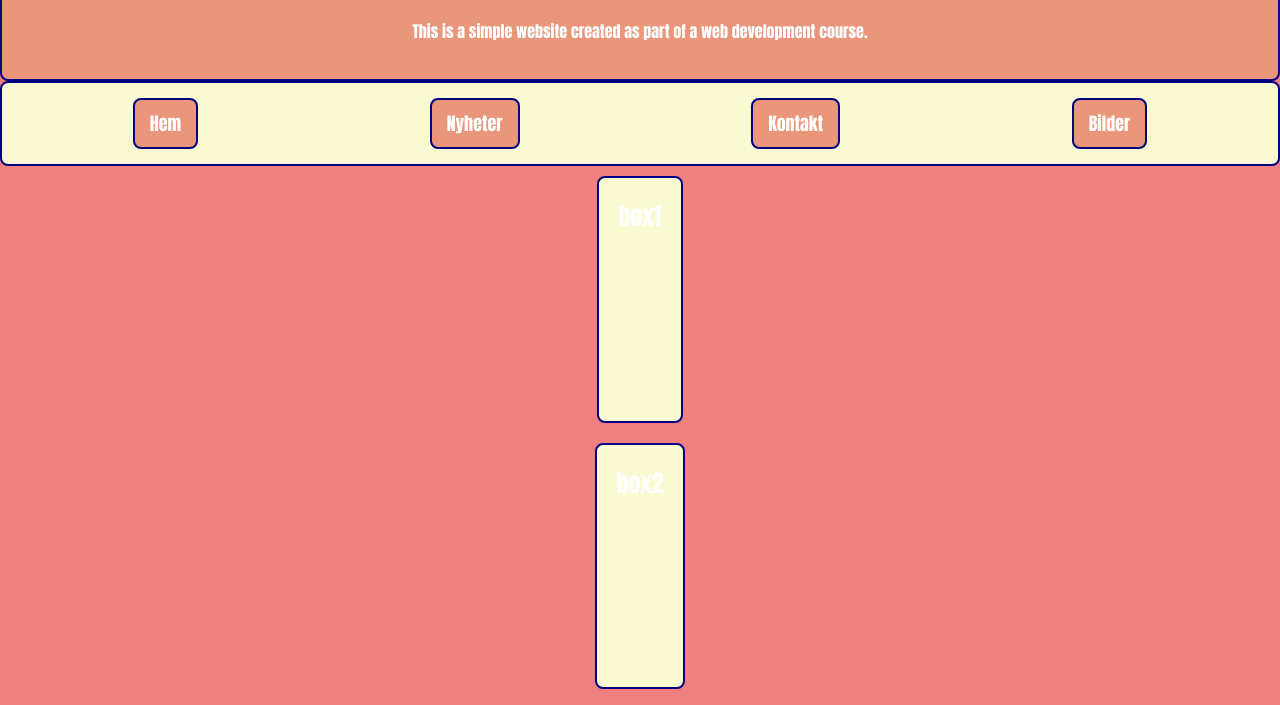
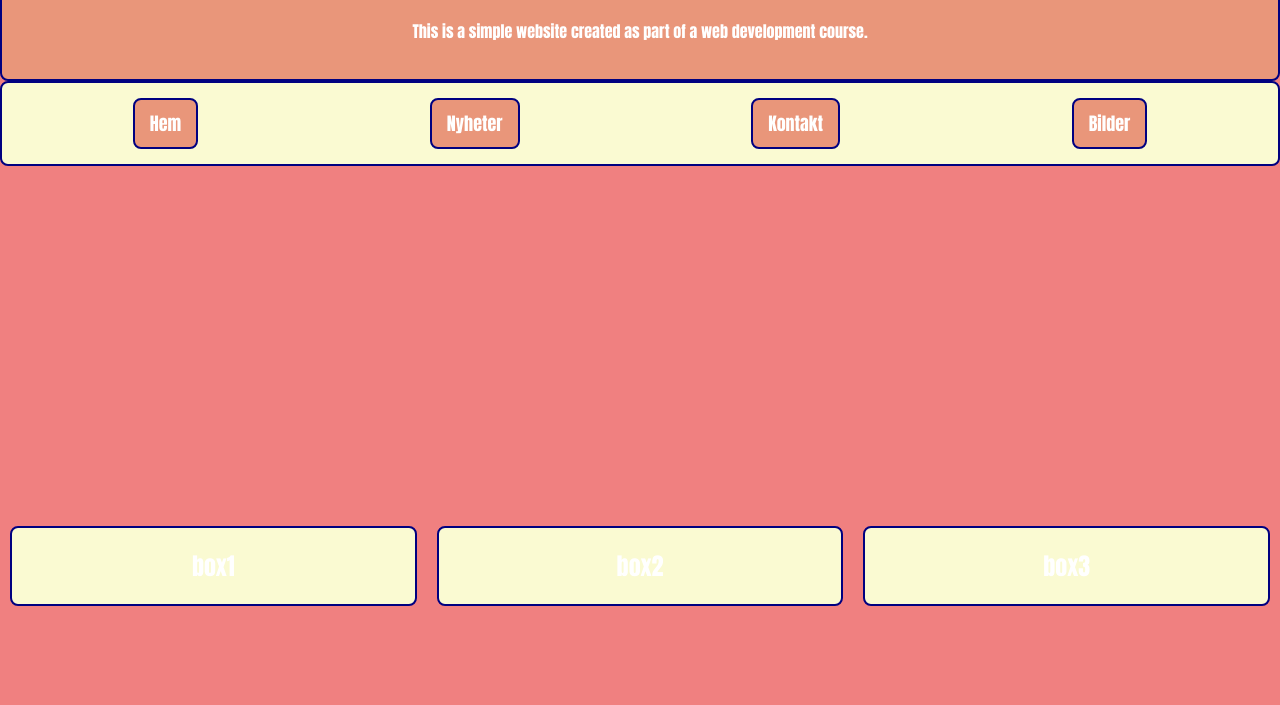
Before and after one commit to MrHMMSoap/FirstWebsite, a plain HTML site: page index.html in a window 1280 px wide. Shown: the part 95-800 px from the top of the page. Drawn offline with Linux system fonts and the light colour scheme.

Commit message:
Something

```diff
--- a/style.css
+++ b/style.css
@@ -18,7 +18,7 @@ header
 .container
 {
     display: flex;/*Aktiverar flexbox*/
-    flex-direction: column;/*Lägger elementen i en kolumn*/
+    flex-direction: row;/*Lägger elementen i en rad*/
     justify-content: center;/*Centrerar innehållet horisontellt*/
     align-items: center;/*Centrerar innehållet vertikalt*/
     height: 100vh;/*Gör att containern tar upp hela höjden av viewporten*/
```
